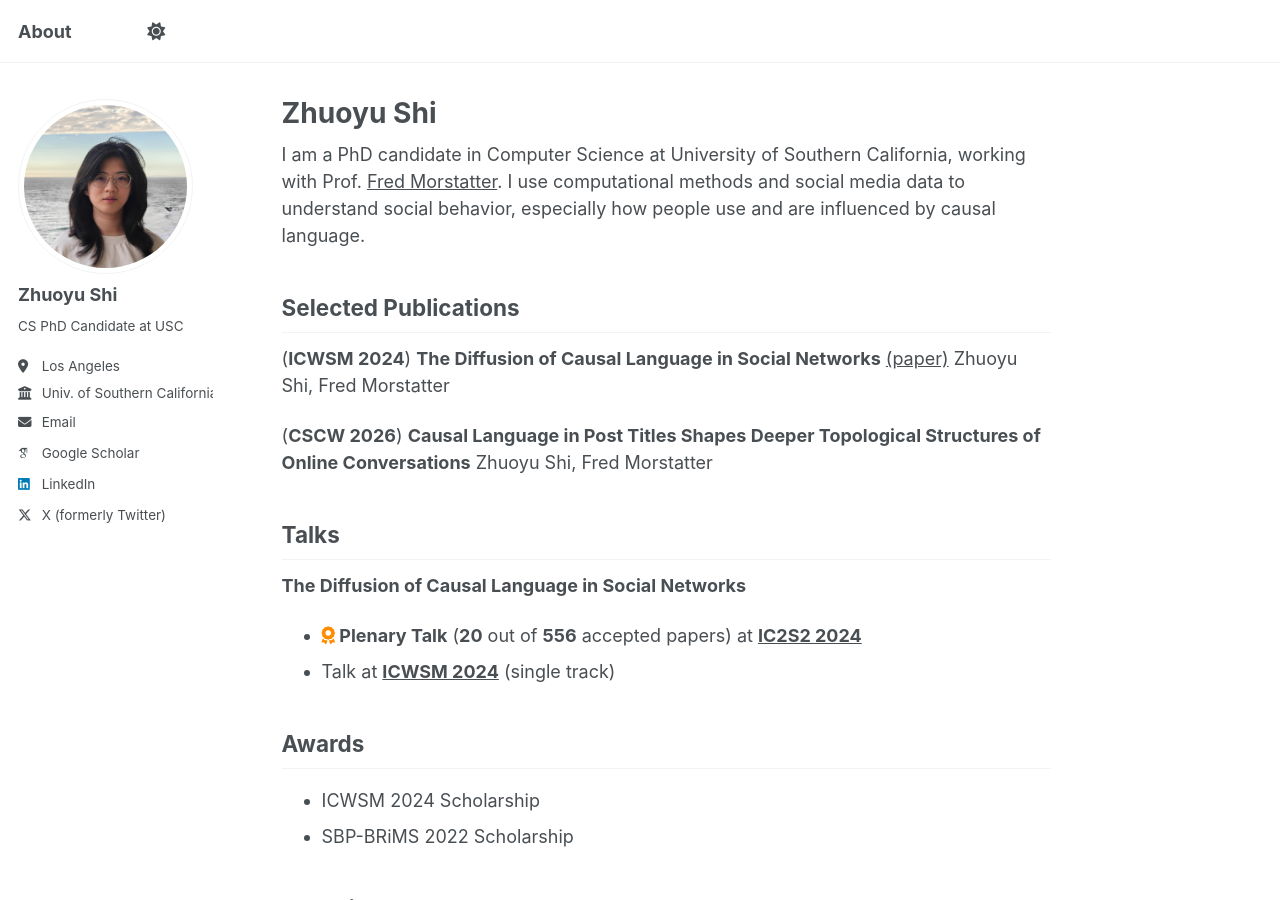
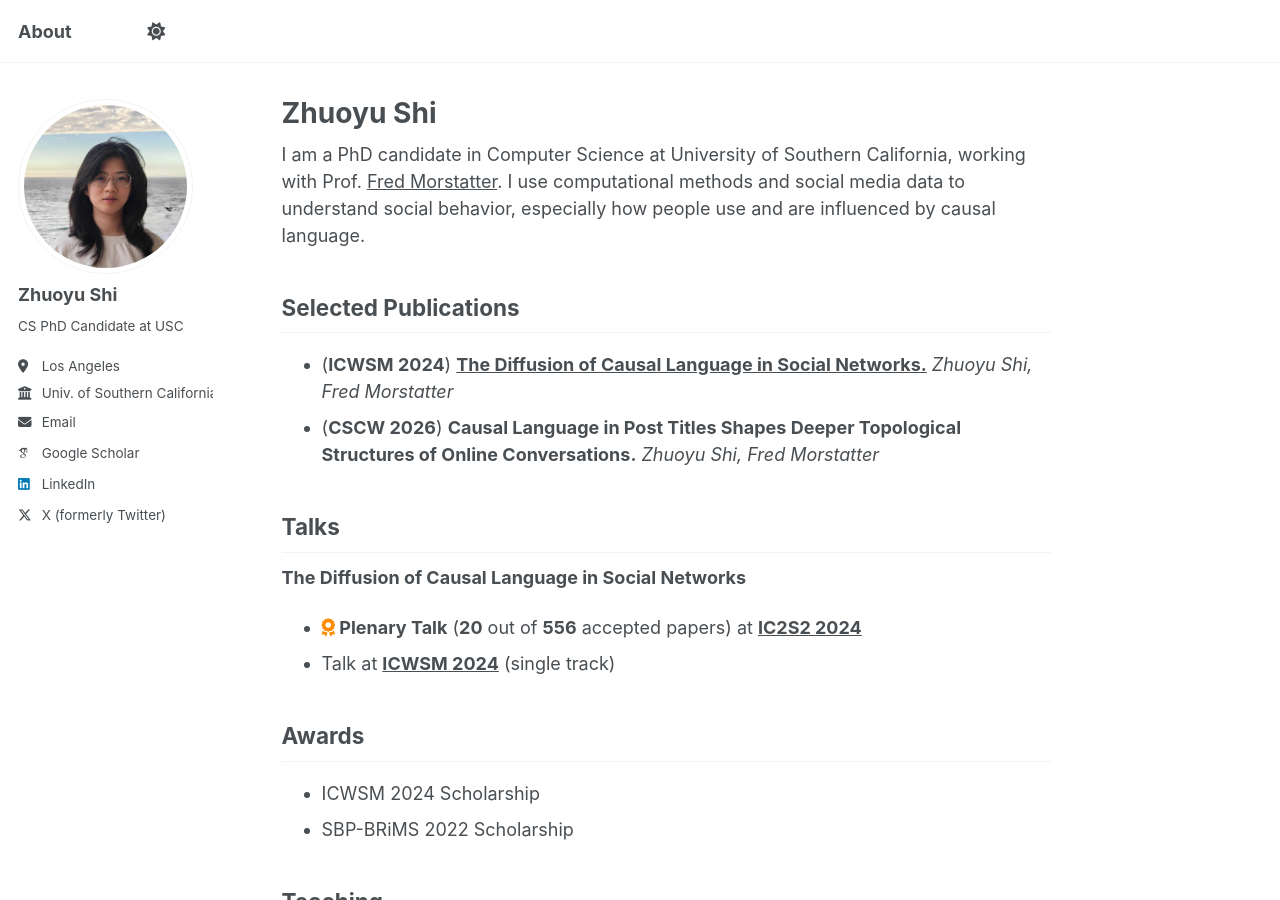
Before and after one commit to ZhuoyuShiii/zhuoyushiii.github.io, a Jekyll site: the page built from _pages/about.md, in a window 1280 px wide and 900 px high. Built offline with Jekyll 4.4.1, drawn with Linux system fonts in a browser that asks for light colours; some web fonts are replaced; a script that is not in the unit is left out.

Commit message:
Update about.md

```diff
--- a/_pages/about.md
+++ b/_pages/about.md
@@ -12,11 +12,10 @@ I am a PhD candidate in Computer Science at University of Southern California, w
 
 ## Selected Publications
 
-(**ICWSM 2024**) **The Diffusion of Causal Language in Social Networks** <a style="color:inherit" href="https://ojs.aaai.org/index.php/ICWSM/article/view/31399">(paper)</a>
-Zhuoyu Shi, Fred Morstatter
-
-(**CSCW 2026**) **Causal Language in Post Titles Shapes Deeper Topological Structures of Online Conversations**
-Zhuoyu Shi, Fred Morstatter
+* (**ICWSM 2024**) <a style="color:inherit" href="https://ojs.aaai.org/index.php/ICWSM/article/view/31399">**The Diffusion of Causal Language in Social Networks.**</a>
+_Zhuoyu Shi, Fred Morstatter_
+* (**CSCW 2026**) **Causal Language in Post Titles Shapes Deeper Topological Structures of Online Conversations.**
+_Zhuoyu Shi, Fred Morstatter_
 
 <!-- <i class="fa-regular fa-bookmark"></i> The 18th International AAAI Conference on Web and Social Media -->
 
```
